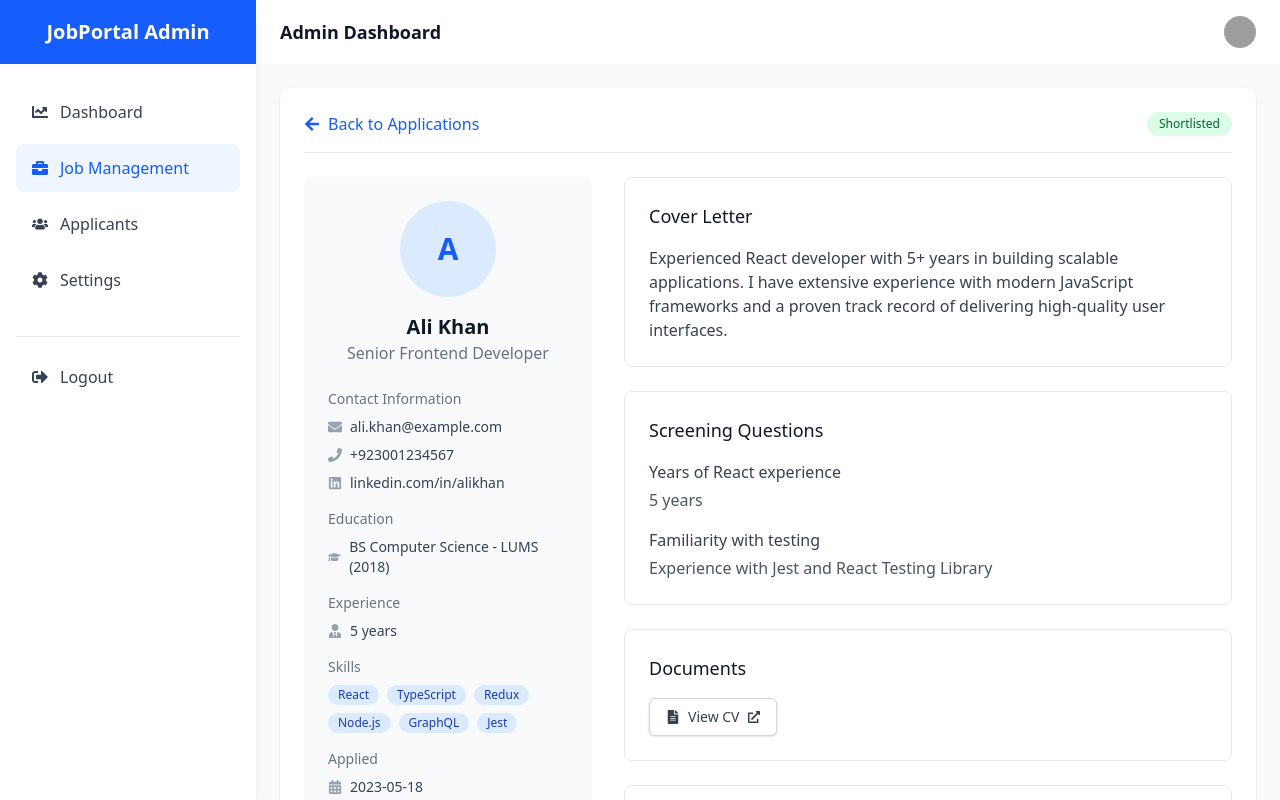
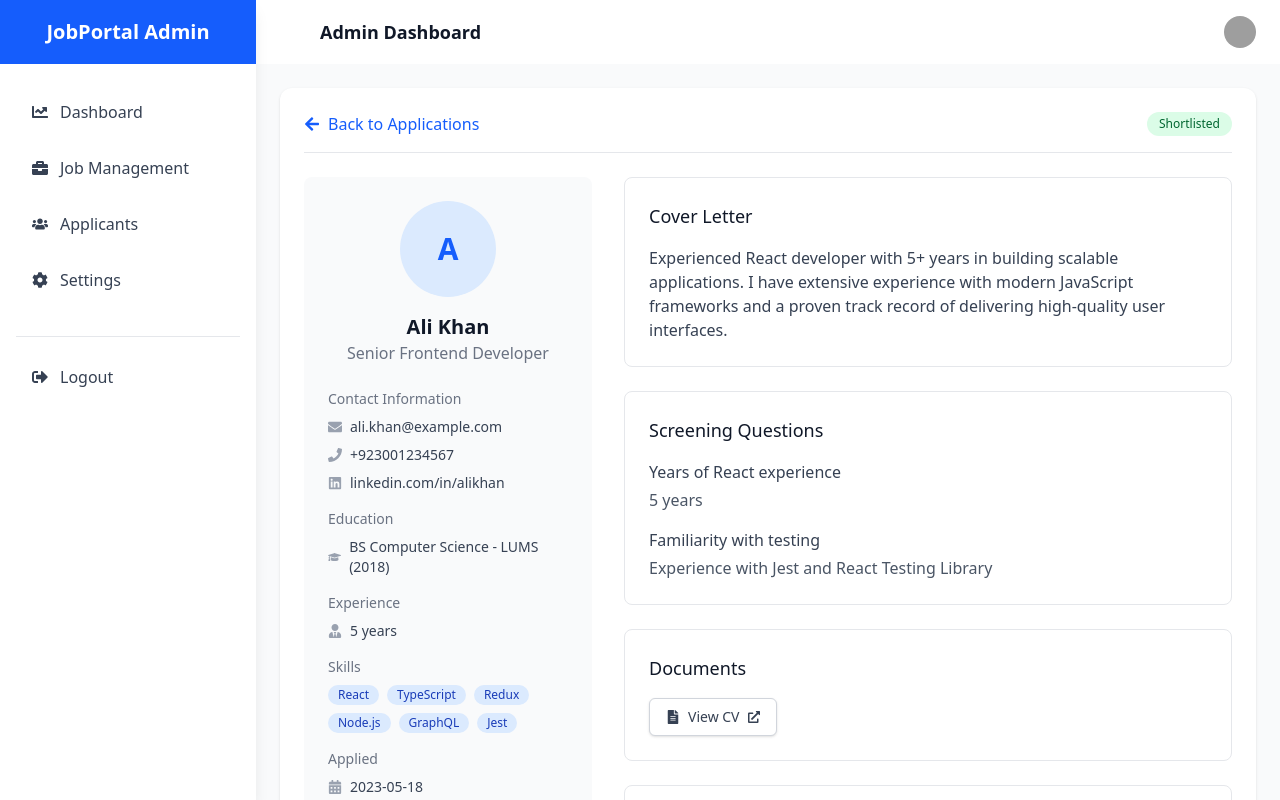
Before and after one commit to m-faisal930/RecruitifyGlobal, a React (Vite) app in the folder frontend/: page /admin/applicants/1 in a window 1280 px wide. Built offline with nearby package versions, Linux system fonts and the light colour scheme; grey boxes are pictures that could not be loaded.

Commit message:
Admin side frontend added

```diff
--- a/frontend/src/pages/Admin/AdminLayout.jsx
+++ b/frontend/src/pages/Admin/AdminLayout.jsx
@@ -1,5 +1,153 @@
+// import { useState } from 'react';
+// import { Outlet, Link } from 'react-router-dom';
+// import {
+//   FaBriefcase,
+//   FaUsers,
+//   FaChartLine,
+//   FaCog,
+//   FaSignOutAlt,
+//   FaBars,
+//   FaTimes,
+// } from 'react-icons/fa';
+
+// const AdminLayout = () => {
+//   const [sidebarOpen, setSidebarOpen] = useState(false);
+
+//   return (
+//     <div className="flex h-screen bg-gray-50">
+//       {/* Mobile sidebar toggle */}
+//       <button
+//         className="md:hidden fixed top-4 left-4 z-50 p-2 rounded-md bg-blue-600 text-white"
+//         onClick={() => setSidebarOpen(!sidebarOpen)}
+//       >
+//         {sidebarOpen ? <FaTimes size={20} /> : <FaBars size={20} />}
+//       </button>
+
+//       {/* Sidebar */}
+//       <div
+//         className={`${sidebarOpen ? 'translate-x-0' : '-translate-x-full'}
+//         md:translate-x-0 transform fixed md:static inset-y-0 left-0 w-64 bg-white shadow-lg
+//         z-40 transition-transform duration-200 ease-in-out`}
+//       >
+//         <div className="flex items-center justify-center h-16 px-4 bg-blue-600">
+//           <h1 className="text-white font-bold text-xl">JobPortal Admin</h1>
+//         </div>
+//         <nav className="px-4 py-6">
+//           <ul className="space-y-2">
+//             <li>
+//               <Link
+//                 to="/admin/dashboard"
+//                 className="flex items-center px-4 py-3 rounded-lg text-gray-700 hover:bg-blue-50 hover:text-blue-600"
+//               >
+//                 <FaChartLine className="mr-3" />
+//                 Dashboard
+//               </Link>
+//             </li>
+//             <li>
+//               <Link
+//                 to="/admin/jobs"
+//                 className="flex items-center px-4 py-3 rounded-lg bg-blue-50 text-blue-600"
+//               >
+//                 <FaBriefcase className="mr-3" />
+//                 Job Management
+//               </Link>
+//             </li>
+//             <li>
+//               <Link
+//                 to="/admin/applicants"
+//                 className="flex items-center px-4 py-3 rounded-lg text-gray-700 hover:bg-blue-50 hover:text-blue-600"
+//               >
+//                 <FaUsers className="mr-3" />
+//                 Applicants
+//               </Link>
+//             </li>
+//             <li>
+//               <Link
+//                 to="/admin/settings"
+//                 className="flex items-center px-4 py-3 rounded-lg text-gray-700 hover:bg-blue-50 hover:text-blue-600"
+//               >
+//                 <FaCog className="mr-3" />
+//                 Settings
+//               </Link>
+//             </li>
+//           </ul>
+//           <div className="mt-8 pt-4 border-t border-gray-200">
+//             <button className="flex items-center w-full px-4 py-3 rounded-lg text-gray-700 hover:bg-red-50 hover:text-red-600">
+//               <FaSignOutAlt className="mr-3" />
+//               Logout
+//             </button>
+//           </div>
+//         </nav>
+//       </div>
+
+//       {/* Main content */}
+//       <div className="flex-1 flex flex-col overflow-hidden">
+//         <header className="bg-white shadow-sm">
+//           <div className="flex items-center justify-between h-16 px-6">
+//             <div className="flex items-center">
+//               <h2 className="text-lg font-semibold text-gray-900">
+//                 Admin Dashboard
+//               </h2>
+//             </div>
+//             <div className="flex items-center">
+//               <div className="relative">
+//                 <img
+//                   className="h-8 w-8 rounded-full"
+//                   src="https://randomuser.me/api/portraits/men/32.jpg"
+//                   alt="Admin profile"
+//                 />
+//               </div>
+//             </div>
+//           </div>
+//         </header>
+//         <main className="flex-1 overflow-y-auto p-6 bg-gray-50">
+//           <Outlet />
+//         </main>
+//       </div>
+//     </div>
+//   );
+// };
+
+// export default AdminLayout;
+
+
+
+
+
+
+
+
+
+
+
+
+
+
+
+
+
+
+
+
+
+
+
+
+
+
+
+
+
+
+
+
+
+
+
+
+
 import { useState } from 'react';
-import { Outlet, Link } from 'react-router-dom';
+import { Outlet, Link, useLocation } from 'react-router-dom';
 import {
   FaBriefcase,
   FaUsers,
@@ -12,6 +160,9 @@ import {
 
 const AdminLayout = () => {
   const [sidebarOpen, setSidebarOpen] = useState(false);
+  const location = useLocation();
+
+  const isActive = (path) => location.pathname === path;
 
   return (
     <div className="flex h-screen bg-gray-50">
@@ -37,7 +188,11 @@ const AdminLayout = () => {
             <li>
               <Link
                 to="/admin/dashboard"
-                className="flex items-center px-4 py-3 rounded-lg text-gray-700 hover:bg-blue-50 hover:text-blue-600"
+                className={`flex items-center px-4 py-3 rounded-lg ${
+                  isActive('/admin/dashboard')
+                    ? 'bg-blue-50 text-blue-600'
+                    : 'text-gray-700 hover:bg-blue-50 hover:text-blue-600'
+                }`}
               >
                 <FaChartLine className="mr-3" />
                 Dashboard
@@ -46,7 +201,11 @@ const AdminLayout = () => {
             <li>
               <Link
                 to="/admin/jobs"
-                className="flex items-center px-4 py-3 rounded-lg bg-blue-50 text-blue-600"
+                className={`flex items-center px-4 py-3 rounded-lg ${
+                  isActive('/admin/jobs')
+                    ? 'bg-blue-50 text-blue-600'
+                    : 'text-gray-700 hover:bg-blue-50 hover:text-blue-600'
+                }`}
               >
                 <FaBriefcase className="mr-3" />
                 Job Management
@@ -55,7 +214,11 @@ const AdminLayout = () => {
             <li>
               <Link
                 to="/admin/applicants"
-                className="flex items-center px-4 py-3 rounded-lg text-gray-700 hover:bg-blue-50 hover:text-blue-600"
+                className={`flex items-center px-4 py-3 rounded-lg ${
+                  isActive('/admin/applicants')
+                    ? 'bg-blue-50 text-blue-600'
+                    : 'text-gray-700 hover:bg-blue-50 hover:text-blue-600'
+                }`}
               >
                 <FaUsers className="mr-3" />
                 Applicants
@@ -64,7 +227,11 @@ const AdminLayout = () => {
             <li>
               <Link
                 to="/admin/settings"
-                className="flex items-center px-4 py-3 rounded-lg text-gray-700 hover:bg-blue-50 hover:text-blue-600"
+                className={`flex items-center px-4 py-3 rounded-lg ${
+                  isActive('/admin/settings')
+                    ? 'bg-blue-50 text-blue-600'
+                    : 'text-gray-700 hover:bg-blue-50 hover:text-blue-600'
+                }`}
               >
                 <FaCog className="mr-3" />
                 Settings
@@ -85,7 +252,7 @@ const AdminLayout = () => {
         <header className="bg-white shadow-sm">
           <div className="flex items-center justify-between h-16 px-6">
             <div className="flex items-center">
-              <h2 className="text-lg font-semibold text-gray-900">
+              <h2 className="text-lg font-semibold text-gray-900 pl-10">
                 Admin Dashboard
               </h2>
             </div>
```
